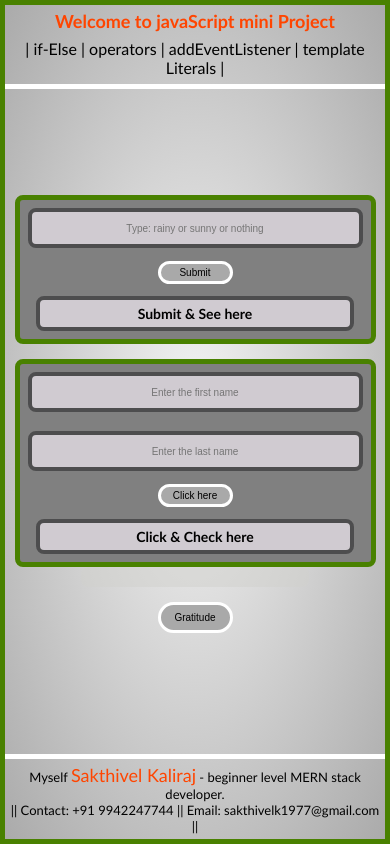
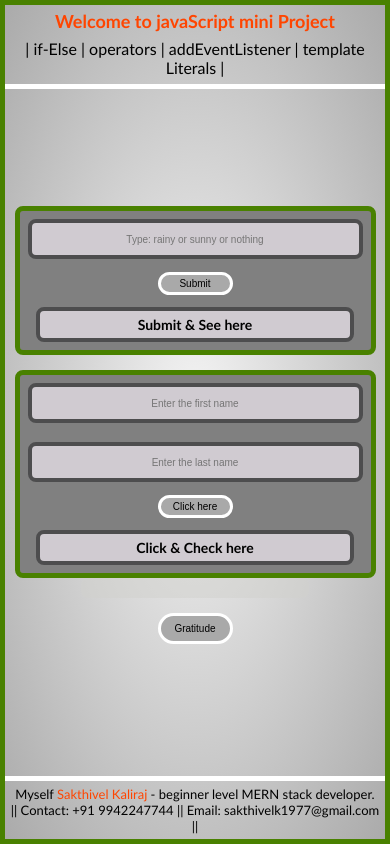
Before and after one commit to sakthi1977/jS-Projects, a plain HTML site: page Beginner_jS_Projects/03_if_else/index.html in a window 390 px wide. Drawn offline with Linux system fonts and the light colour scheme.

Commit message:
footer span font reduced

```diff
--- a/Beginner_jS_Projects/03_if_else/style.css
+++ b/Beginner_jS_Projects/03_if_else/style.css
@@ -185,7 +185,7 @@ footer {
 
 /* Media Query for Screens 480px and Below */
 @media (max-width: 480px) {
-    h1, span {
+    h1 {
         font-size: large;
     }
 
```
